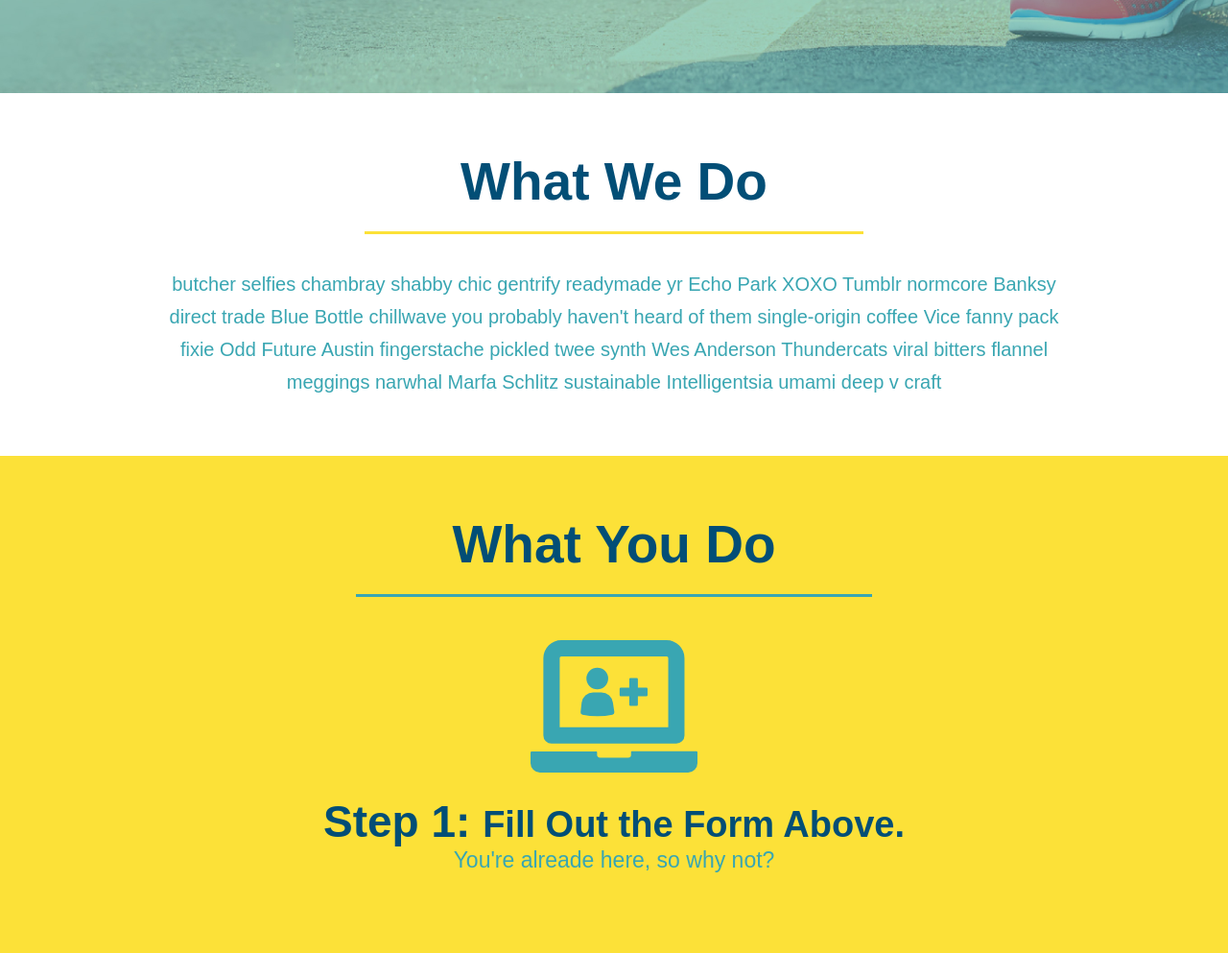
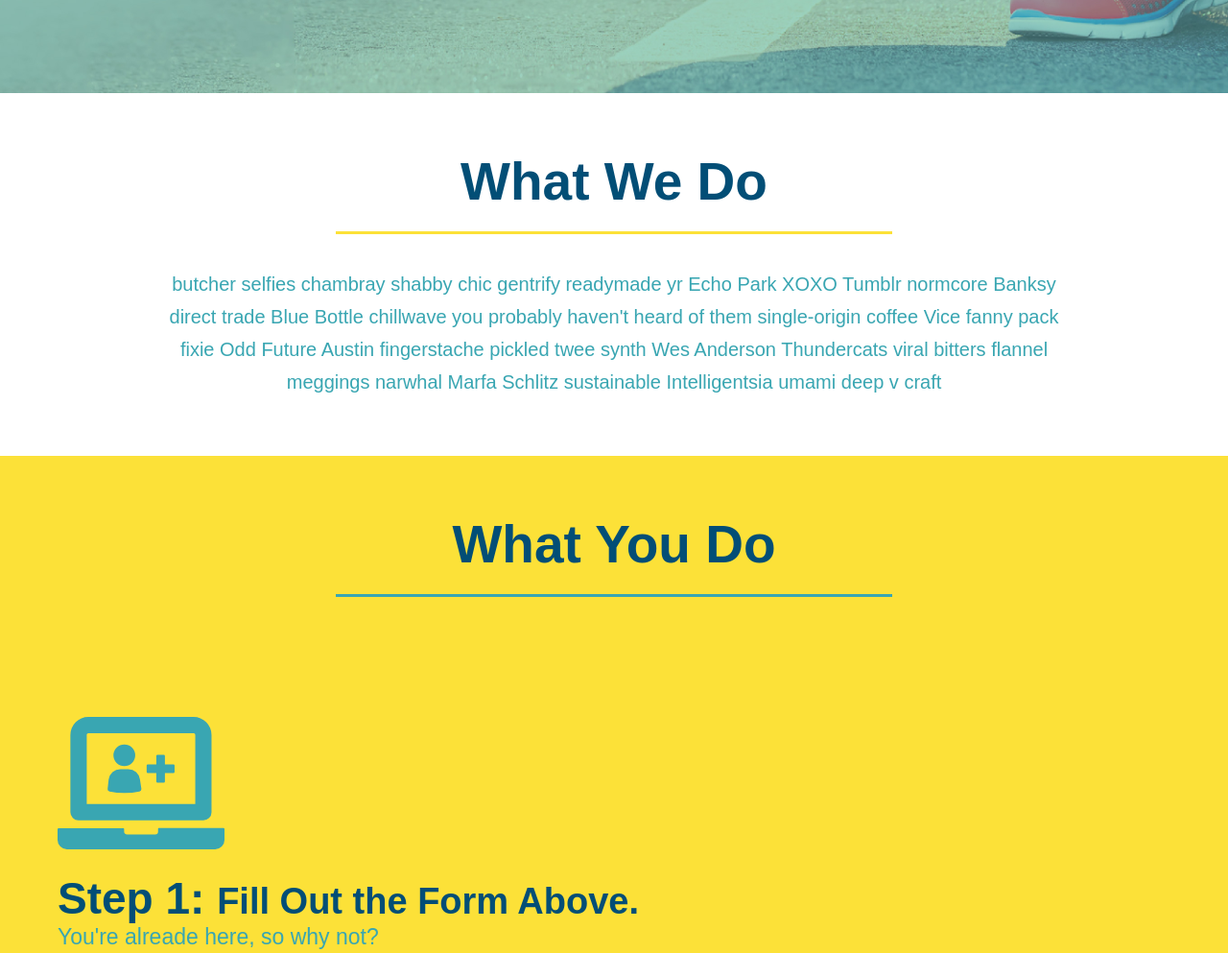
Before and after one commit to HdezB/run-buddy, a plain HTML site: page index.html in a window 1280 px wide. Shown: the part 738-1731 px from the top of the page at 96% size. Drawn offline with Linux system fonts and the light colour scheme.

Commit message:
adjusting section titles with flexbox

```diff
--- a/assets/css/style.css
+++ b/assets/css/style.css
@@ -133,9 +133,10 @@
 .section-title {
     font-size: 55px;
     color: #024e76;
-    margin-bottom: 35px;
-    padding: 0 100px 20px 100px;
-    display: inline-block;
+    padding-bottom: 20px;
+    text-align: center;
+    margin: 0 auto 35px auto;
+    width: 50%;
     border-bottom: 3px solid;
 }
 .primary-border {
@@ -145,19 +146,16 @@
     border-color: #39a6b2;
 }
 
-.intro {
-    text-align: center;
-}
-
 .intro p {
     line-height: 1.7;
     color: #39a6b2;
     width: 80%;
     font-size: 20px;
     margin: 0 auto;
+    text-align: center;
 }
 .steps {
-    text-align: center;
+
     background: #fce138;
 }
 
@@ -182,7 +180,7 @@
     font-size: 38px;
 }
 .trainers {
-    text-align: center;
+
 }
 .trainer {
     width: 900px;
@@ -226,7 +224,7 @@
 
 /* REACH OUT STYLES START */
 .contact {
-    text-align: center;
+
     background: #024e76 ;
 }
 .contact h2 {
@@ -268,3 +266,7 @@
     font-size: 42px;
     font-style: italic;
 }
+
+.flex-row {
+    display: flex;
+}
--- a/index.html
+++ b/index.html
@@ -38,13 +38,17 @@
 
     <!--HERO/JUMBOTRON-->
     <section class="hero">
+        <div class="flex-row">
             <h2>
                 <p>
-                Lorem ipsum dolor sit amet consectetur adipisicing elit. Quisquam labore voluptatum nisi, quos eos quam
-                alias, provident deserunt veritatis repudiandae, recusandae rem consequuntur earum ab vitae distinctio
+                    Lorem ipsum dolor sit amet consectetur adipisicing elit. Quisquam labore voluptatum nisi, quos eos
+                    quam
+                    alias, provident deserunt veritatis repudiandae, recusandae rem consequuntur earum ab vitae
+                    distinctio
                     sapiente libero cumque!
                 </p>
             </h2>
+        </div>
         <div class="hero-form">
             <h3>Get Started Today</h3>
             <p>Fill out this form and one of our trainers will schedule a consult</p>
@@ -87,18 +91,26 @@
     </section>
     <!--"WHAT WE DO" SECTION-->
     <section id="what-we-do" class="intro">
+        <div class="flex-row">
             <h2 class="section-title primary-border">What We Do</h2>
+        </div>
+        <div class="flex-row">
             <p>
                 butcher selfies chambray shabby chic gentrify readymade yr Echo Park XOXO Tumblr normcore Banksy direct
-            trade Blue Bottle chillwave you probably haven't heard of them single-origin coffee Vice fanny pack fixie
-            Odd Future Austin fingerstache pickled twee synth Wes Anderson Thundercats viral bitters flannel meggings
+                trade Blue Bottle chillwave you probably haven't heard of them single-origin coffee Vice fanny pack
+                fixie
+                Odd Future Austin fingerstache pickled twee synth Wes Anderson Thundercats viral bitters flannel
+                meggings
                 narwhal Marfa Schlitz sustainable Intelligentsia umami deep v craft
             </p>
+        </div>
     </section>
 
     <!--"WHAT YOU DO" SECTION-->
     <section id="what-you-do" class="steps">
+        <div class="flex-row">
             <h2 class="section-title secondary-border">What You Do</h2>
+        </div>
 
         <div>
             <!--INSERT THIS IMG ELEMENT-->
@@ -128,7 +140,9 @@
 
     <!--"MEET THE TRAINERS" SECTION-->
     <section id="your-trainers" class="trainers">
+        <div class="flex-row">
             <h2 class="section-title primary-border">Meet The Trainers</h2>
+        </div>
         <article class="trainer">
             <img src="./assets/images/01-05-trainers/trainer-1.jpg"
                 alt="Arron Stephens in his workout clothes, ready to pump iron" />
@@ -175,7 +189,9 @@
 
     <!--"REACH OUT" SECTION-->
     <section id="reach-out" class="contact">
+        <div class="flex-row">
             <h2 class="section-title secondary-border">Reach Out</h2>
+        </div>
         <div class="contact-info">
             <iframe
                 src="https://www.google.com/maps/embed?pb=!1m14!1m12!1m3!1d38433.068375833805!2d-80.47932740628265!3d25.570549008766875!2m3!1f0!2f0!3f0!3m2!1i1024!2i768!4f13.1!5e0!3m2!1sen!2sus!4v1646845010647!5m2!1sen!2sus"
@@ -213,7 +229,9 @@
 
     <!--FOOTER-->
     <footer>
+        <div class="flex-row">
             <h2>Made with love by Run Buddy.</h2>
+        </div>
         <div>
             <a href="./privacy-policy.html">Read Our Privacy Policy</a><br />
             &copy; 2019 Run Buddy, Inc.
```
Lines whose indentation alone changed are shown as unchanged.
